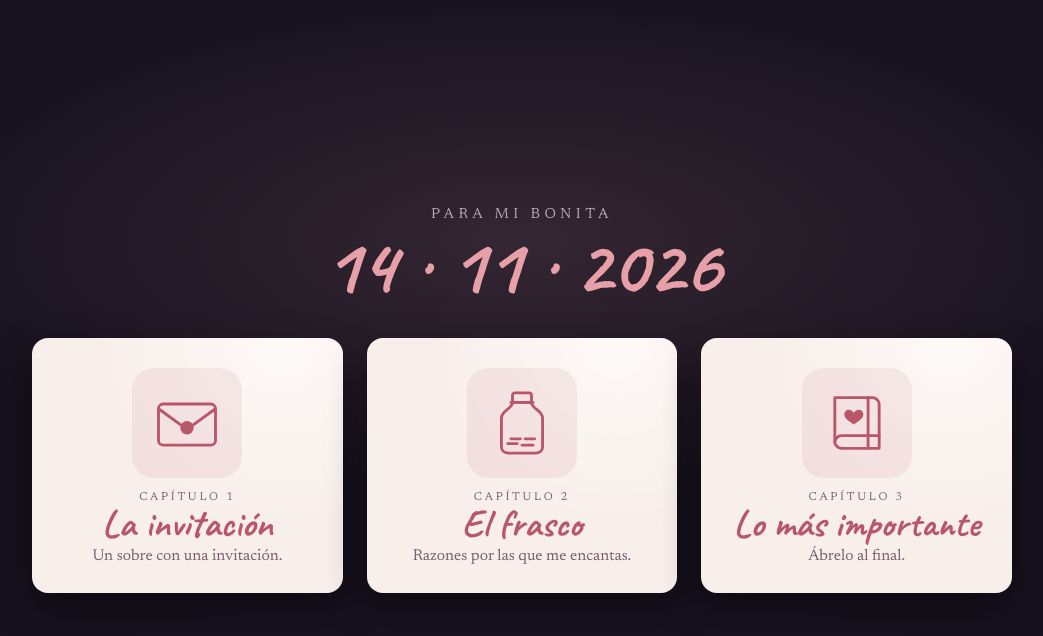
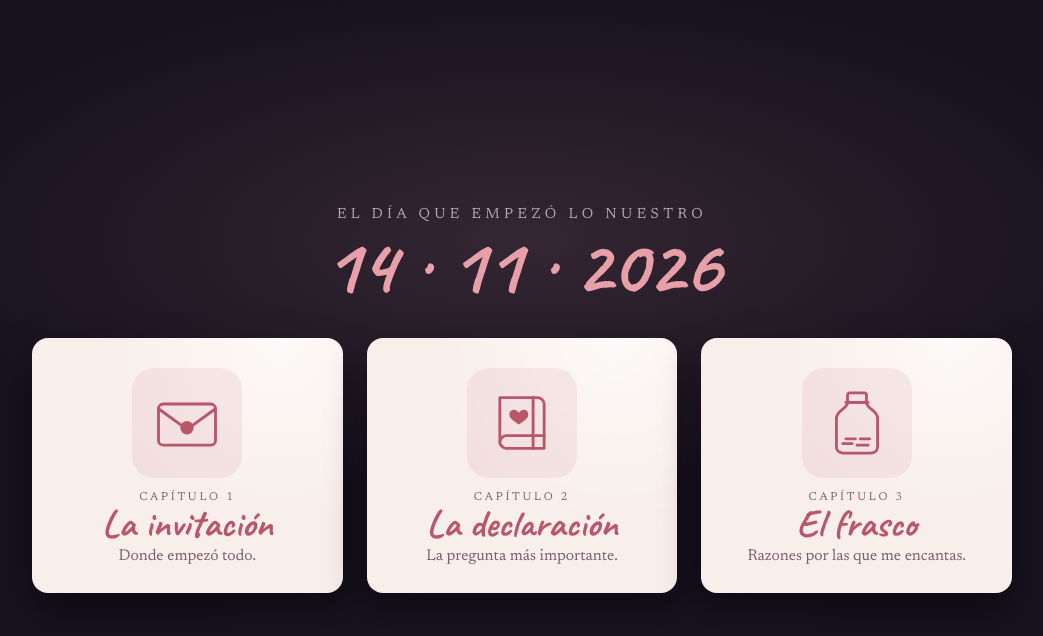
Before and after one commit to Fabio2305/Invitacion, a plain HTML site: page index.html in a window 1280 px wide. Shown: the whole page, without its empty margins (118-1161 px from the left). Drawn offline with Linux system fonts and the light colour scheme.

Commit message:
Convertir en recuerdo: orden del día y fechas fijas del 14 de noviembre
Co-Authored-By: Claude Opus 5.5 <noreply@anthropic.com>
Claude-Session: https://claude.ai/code/session_01WqeuTAJcrPEzumkahj6Rcc

```diff
--- a/index.html
+++ b/index.html
@@ -4,7 +4,7 @@
 <meta charset="utf-8">
 <meta name="viewport" content="width=device-width, initial-scale=1, viewport-fit=cover">
 <title>14 · 11 · 2026</title>
-<meta name="description" content="Para mi bonita.">
+<meta name="description" content="El día que empezó lo nuestro.">
 <meta name="theme-color" content="#17121f">
 <meta name="apple-mobile-web-app-capable" content="yes">
 <meta name="mobile-web-app-capable" content="yes">
@@ -12,8 +12,8 @@
 <meta name="apple-mobile-web-app-title" content="14 · 11 · 2026">
 <link rel="apple-touch-icon" href="icono.png">
 <link rel="icon" type="image/png" href="icono.png">
-<meta property="og:title" content="Para mi bonita · 14 · 11 · 2026">
-<meta property="og:description" content="La invitación, el frasco y lo más importante.">
+<meta property="og:title" content="El día que empezó lo nuestro · 14 · 11 · 2026">
+<meta property="og:description" content="La invitación, la declaración y el frasco.">
 <meta property="og:type" content="website">
 <meta property="og:image" content="https://fabio2305.github.io/Invitacion/vista-previa.png">
 <meta property="og:image:width" content="1200">
@@ -109,7 +109,7 @@ h1 { margin: 0; font-family: var(--font-hand); font-weight: 700; font-size: clam
 <body>
 <div id="app">
   <header>
-    <span class="k">Para mi bonita</span>
+    <span class="k">El día que empezó lo nuestro</span>
     <h1>14 · 11 · 2026</h1>
   </header>
 
@@ -119,7 +119,16 @@ h1 { margin: 0; font-family: var(--font-hand); font-weight: 700; font-size: clam
         <span class="pic" aria-hidden="true">
           <svg viewBox="0 0 48 48"><rect x="6" y="12" width="36" height="26" rx="3"/><path d="M6 15 L24 28 L42 15"/><circle class="f" cx="24" cy="27" r="4.2"/></svg>
         </span>
-        <span class="txt"><span class="num">Capítulo 1</span><span class="name">La invitación</span><span class="desc">Un sobre con una invitación.</span></span>
+        <span class="txt"><span class="num">Capítulo 1</span><span class="name">La invitación</span><span class="desc">Donde empezó todo.</span></span>
+        <span class="go" aria-hidden="true">›</span>
+      </a>
+    </li>
+    <li>
+      <a class="card" href="https://fabio2305.github.io/Invitacion/libro/">
+        <span class="pic" aria-hidden="true">
+          <svg viewBox="0 0 48 48"><path d="M10 8 H34 C36 8 38 10 38 12 V40 H14 C12 40 10 38 10 36 Z"/><path d="M10 36 C10 34 12 32 14 32 H38"/><path d="M31 8 V40"/><path class="f" d="M22 25 C19.5 23 16 21.5 16 18.5 C16 16.8 17.3 15.6 18.8 15.6 C20.1 15.6 21.1 16.4 22 17.6 C22.9 16.4 23.9 15.6 25.2 15.6 C26.7 15.6 28 16.8 28 18.5 C28 21.5 24.5 23 22 25 Z"/></svg>
+        </span>
+        <span class="txt"><span class="num">Capítulo 2</span><span class="name">La declaración</span><span class="desc">La pregunta más importante.</span></span>
         <span class="go" aria-hidden="true">›</span>
       </a>
     </li>
@@ -128,16 +137,7 @@ h1 { margin: 0; font-family: var(--font-hand); font-weight: 700; font-size: clam
         <span class="pic" aria-hidden="true">
           <svg viewBox="0 0 48 48"><rect x="18" y="5" width="12" height="6" rx="1.5"/><path d="M17 11 H31 M18 11 C18 15 11 16 11 21 V39 C11 41.5 13 43 15.5 43 H32.5 C35 43 37 41.5 37 39 V21 C37 16 30 15 30 11"/><path d="M15 37 h6 M24 38 h7 M17 34 h6 M26 34 h6"/></svg>
         </span>
-        <span class="txt"><span class="num">Capítulo 2</span><span class="name">El frasco</span><span class="desc">Razones por las que me encantas.</span></span>
-        <span class="go" aria-hidden="true">›</span>
-      </a>
-    </li>
-    <li>
-      <a class="card" href="https://fabio2305.github.io/Invitacion/libro/">
-        <span class="pic" aria-hidden="true">
-          <svg viewBox="0 0 48 48"><path d="M10 8 H34 C36 8 38 10 38 12 V40 H14 C12 40 10 38 10 36 Z"/><path d="M10 36 C10 34 12 32 14 32 H38"/><path d="M31 8 V40"/><path class="f" d="M22 25 C19.5 23 16 21.5 16 18.5 C16 16.8 17.3 15.6 18.8 15.6 C20.1 15.6 21.1 16.4 22 17.6 C22.9 16.4 23.9 15.6 25.2 15.6 C26.7 15.6 28 16.8 28 18.5 C28 21.5 24.5 23 22 25 Z"/></svg>
-        </span>
-        <span class="txt"><span class="num">Capítulo 3</span><span class="name">Lo más importante</span><span class="desc">Ábrelo al final.</span></span>
+        <span class="txt"><span class="num">Capítulo 3</span><span class="name">El frasco</span><span class="desc">Razones por las que me encantas.</span></span>
         <span class="go" aria-hidden="true">›</span>
       </a>
     </li>
```
Also changed, not shown: frasco/index.html (+3 -2 lines), libro/index.html (+2 -3 lines), vista-previa.png.
